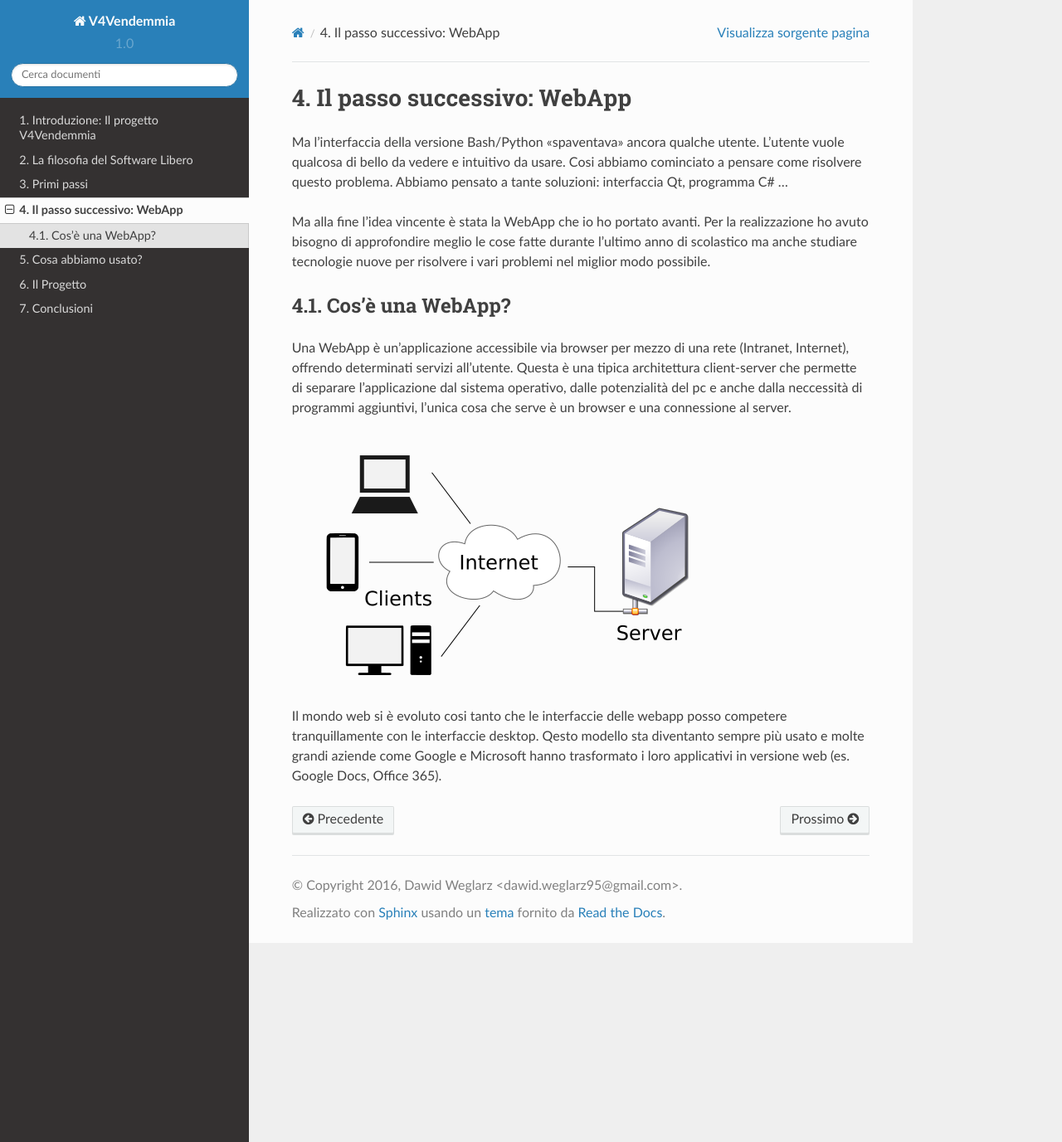
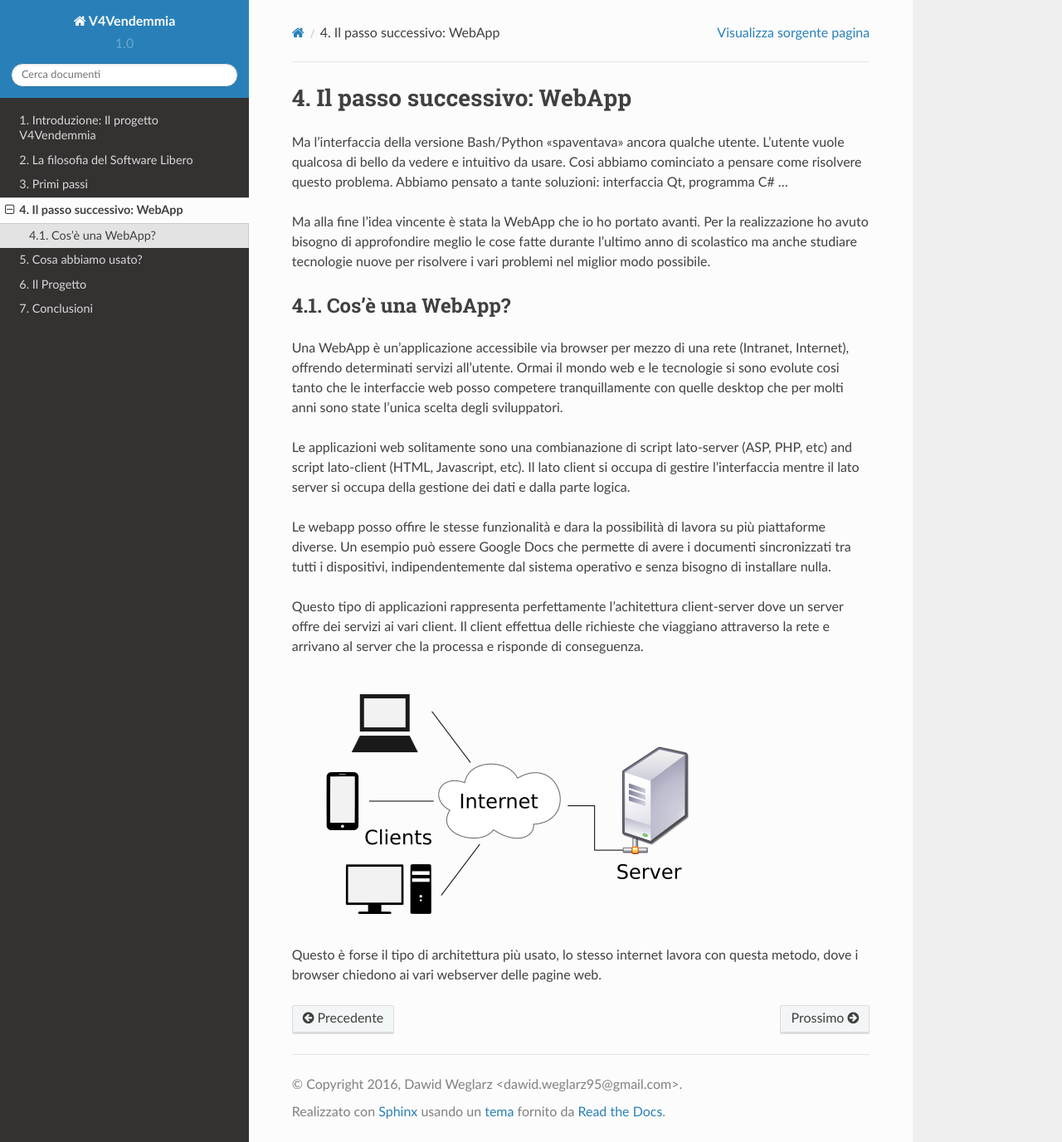
Before and after one commit to feroda/v4vendemmia, a Sphinx documentation site: the page built from doc/webapp.rst, in a window 1280 px wide and 1377 px high. Shown: the whole window at 83% size. Built offline with Sphinx 7.4.7 and the Read the Docs theme 2.0.0, drawn with Linux system fonts in a browser that asks for light colours.

Commit message:
[doc] Aggiornati contenuti

```diff
--- a/doc/firststeps.rst
+++ b/doc/firststeps.rst
@@ -2,7 +2,7 @@ Primi passi
 ===========
 Come primo passo abbiamo scritto su un foglio di carta la logica e l'algoritmo di base. Succesivamente avevamo bisogno di un linguaggio.
 
-Abbiamo scelto il Bash [1]_,un linguaggio di scripting semplice ma molto usato tra i sistemisti GNU/Linux per la sua versatilità e la sua integrazione nel sistemi UNIX e GNU/Linux. Visto che un script Bash gira solo su un terminale, l'interfaccia è molto rudimentale. Per dargli un aspetto che potesse attirare l'occhio del utente abbiamo usato whiptail, un tool che permette di creare delle dialog molto semplici ma chiare.
+Abbiamo scelto il Bash [1]_, un linguaggio di scripting semplice ma molto usato tra i sistemisti GNU/Linux per la sua versatilità e la sua integrazione nei sistemi UNIX e GNU/Linux. Visto che un script Bash gira solo su un terminale, l'interfaccia è abbastanza rudimentale. Per dargli un aspetto che potesse attirare l'occhio del utente abbiamo usato whiptail, un tool che permette di creare delle dialog molto semplici ma chiare.
 
 |v4v-bash|
 
--- a/doc/webapp.rst
+++ b/doc/webapp.rst
@@ -9,11 +9,17 @@ Per la realizzazione ho avuto bisogno di approfondire meglio le cose fatte duran
 Cos'è una WebApp?
 -----------------
 Una WebApp è un'applicazione accessibile via browser per mezzo di una rete (Intranet, Internet), offrendo determinati servizi all'utente.
-Questa è una tipica architettura client-server che permette di separare l'applicazione dal sistema operativo, dalle potenzialità del pc e anche dalla neccessità di programmi aggiuntivi, l'unica cosa che serve è un browser e una connessione al server.
+Ormai il mondo web e le tecnologie si sono evolute cosi tanto che le interfaccie web posso competere tranquillamente con quelle desktop che per molti anni sono state l'unica scelta degli sviluppatori.
+
+Le applicazioni web solitamente sono una combianazione di script lato-server (ASP, PHP, etc) and script lato-client (HTML, Javascript, etc).
+Il lato client si occupa di gestire l'interfaccia mentre il lato server si occupa della gestione dei dati e dalla parte logica.
+
+Le webapp posso offire le stesse funzionalità e dara la possibilità di lavora su più piattaforme diverse. Un esempio può essere Google Docs che permette di avere i documenti sincronizzati tra tutti i dispositivi, indipendentemente dal sistema operativo e senza bisogno di installare nulla.
+
+Questo tipo di applicazioni rappresenta perfettamente l'achitettura client-server dove un server offre dei servizi ai vari client. Il client effettua delle richieste che viaggiano attraverso la rete e arrivano al server che la processa e risponde di conseguenza.
 
 |client-server|
 
-Il mondo web si è evoluto cosi tanto che le interfaccie delle webapp posso competere tranquillamente con le interfaccie desktop.
-Qesto modello sta diventanto sempre più usato e molte grandi aziende come Google e Microsoft hanno trasformato i loro applicativi in versione web (es. Google Docs, Office 365).
+Questo è forse il tipo di architettura più usato, lo stesso internet lavora con questa metodo, dove i browser chiedono ai vari webserver delle pagine web.
 
 .. |client-server| image:: /images/client-server.png
```
Also changed, not shown: doc/technologies.rst (+6 -3 lines).
